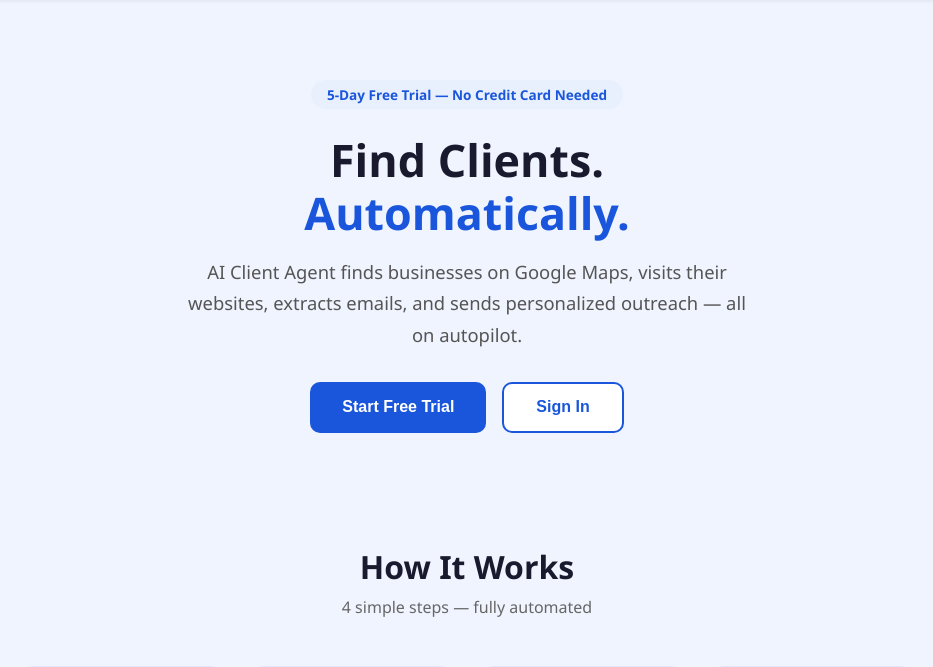
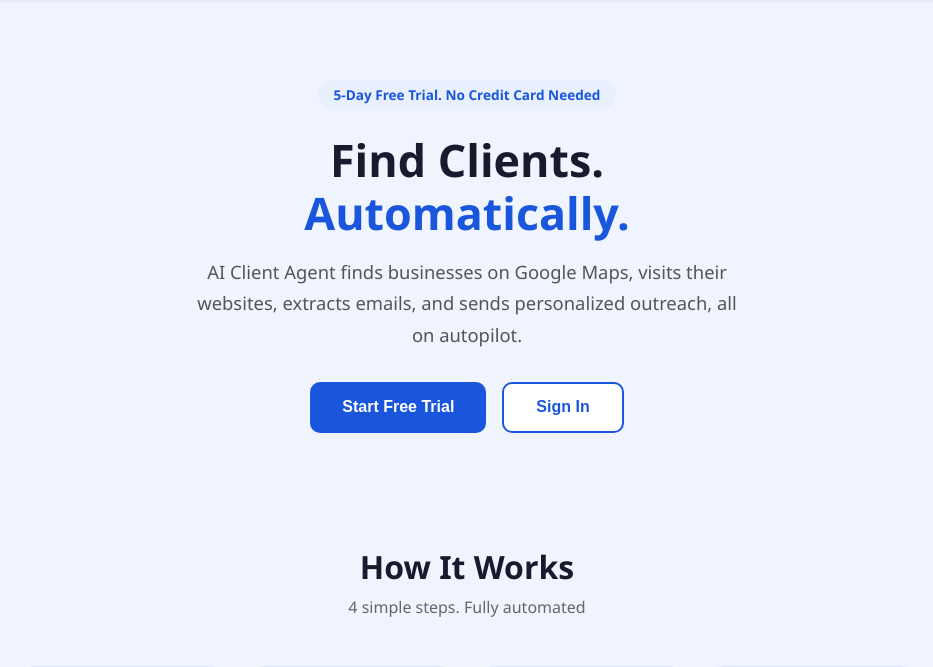
Before and after one commit to solprince95/ai-client-agent, a Flask app: page / in a window 1280 px wide. Shown: the part 66-733 px from the top of the page, without its empty margins (173-1106 px from the left). Run offline with Flask 3, Linux system fonts and the light colour scheme.

Commit message:
Update landing page

```diff
--- a/templates/saas.html
+++ b/templates/saas.html
@@ -83,11 +83,11 @@
   </div>
 </nav>
 <div class="hero">
-  <div class="badge en">5-Day Free Trial — No Credit Card Needed</div>
+  <div class="badge en">5-Day Free Trial. No Credit Card Needed</div>
   <div class="badge hi">5 दिन मुफ्त — कोई क्रेडिट कार्ड नहीं</div>
   <h1 class="en">Find Clients.<br><span>Automatically.</span></h1>
   <h1 class="hi">क्लाइंट खोजें।<br><span>अपने आप।</span></h1>
-  <p class="en">AI Client Agent finds businesses on Google Maps, visits their websites, extracts emails, and sends personalized outreach — all on autopilot.</p>
+  <p class="en">AI Client Agent finds businesses on Google Maps, visits their websites, extracts emails, and sends personalized outreach, all on autopilot.</p>
   <p class="hi">AI Client Agent Google Maps पर बिज़नेस ढूंढता है, ईमेल निकालता है, और खुद ब खुद ईमेल भेजता है।</p>
   <div class="hero-btns">
     <button class="btn-hero btn-primary" onclick="showAuth('signup')">Start Free Trial</button>
@@ -96,7 +96,7 @@
 </div>
 <div class="section">
   <h2>How It Works</h2>
-  <p class="sub">4 simple steps — fully automated</p>
+  <p class="sub">4 simple steps. Fully automated</p>
   <div class="steps">
     <div class="step"><div class="step-num">1</div><div class="step-icon">📝</div><h3>Set Up Profile</h3><p>Enter your name, service, city and Gmail.</p></div>
     <div class="step"><div class="step-num">2</div><div class="step-icon">🗺️</div><h3>Find Businesses</h3><p>Agent searches Google Maps for potential clients.</p></div>
```
